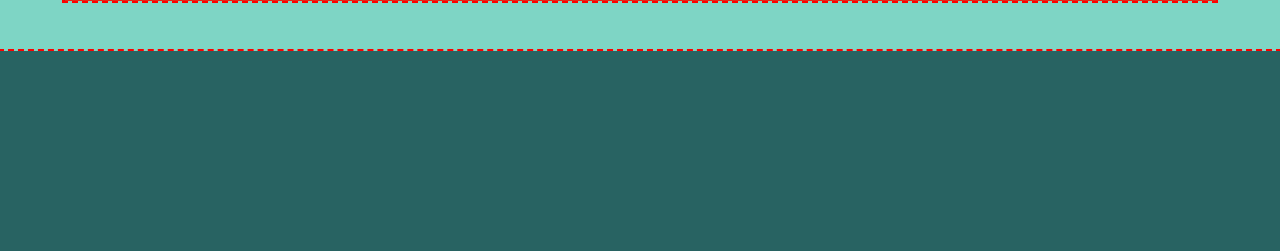
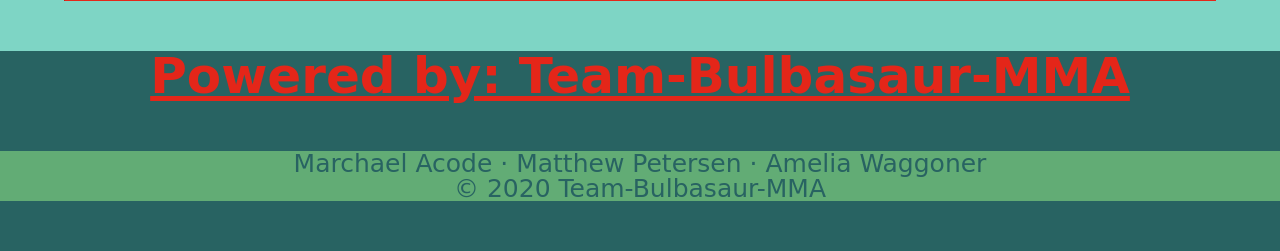
Before and after one commit to Team-Bulbasaur-MMA/Ronin, a Node server app: page /index in a window 1280 px wide. Shown: the part 1079-1330 px from the top of the page. Run offline with Node 20, Linux system fonts and the light colour scheme; some libraries are stand-ins or nearby versions; some web fonts are replaced.

Commit message:
added copyright and our names to the footer

```diff
--- a/public/styles/base.css
+++ b/public/styles/base.css
@@ -1,5 +1,4 @@
 * {
-  outline: dashed red 2px;
   box-sizing: border-box;
 }
 
--- a/public/styles/layout.css
+++ b/public/styles/layout.css
@@ -13,6 +13,10 @@ body {
   color: rgb(40, 99, 98);
   font-family: 'Ma Shan Zheng', cursive;
   /* Link for the custom google font: <link href="https://fonts.googleapis.com/css2?family=Ma+Shan+Zheng&display=swap" rel="stylesheet"> */
+}
+
+footer {
+  text-align: center;
 }
 
 /* Animated Weather Icons - https://codepen.io/joshbader/pen/EjXgqr */
--- a/views/layout/footer.ejs
+++ b/views/layout/footer.ejs
@@ -1,3 +1,5 @@
 <footer>
-
+ <h1 class='title'>Powered by: Team-Bulbasaur-MMA</h1>
+   <p>Marchael Acode <span>&#183;</span> Matthew Petersen <span>&#183;</span> Amelia Waggoner</p>
+   <p><span>&#169</span> 2020 Team-Bulbasaur-MMA</p>
 </footer>
--- a/views/pages/aboutUs.ejs
+++ b/views/pages/aboutUs.ejs
@@ -20,7 +20,7 @@
       <li>B.A. Japanese language & culture, and I am a Pacific Nothwest software programmer.</li>
       <li>Always had a interest in software programming & technology.</li>
       <li>I picked this skill because it will get me into a career where I can constantly grow & learn.</li>
-      <li>Goal: work at a Japanese tech company or at a company that partners with Japanese company.</li>
+      <li>I want to combine my B.A. & software programming skills, & work for a Japanese tech company or a company that is affiliated with Japan.</li>
       <li>Currently working at a veterinary hospital.</li>
       <li>Experience in customer service, time management, & team work.</li>
     </ul>
--- a/views/pages/anime.ejs
+++ b/views/pages/anime.ejs
@@ -7,7 +7,7 @@
 
   <%- include('../layout/header', {users : users}) %>
 
-  <h1 class='title'>Anime characters</h1>
+  <h1 class='title'>Anime (アニメ) characters</h1>
 
   <form action="/animeForm" method="POST">
     <fieldset>
--- a/views/pages/index.ejs
+++ b/views/pages/index.ejs
@@ -7,7 +7,7 @@
 
   <%- include('../layout/header', {users : users}) %>
 
-  <h1 class='title'>Welcome to our site <br>-<%= users %>-<br><br>Click on a City below to explore Japan</h1>
+  <h1 class='title'>ようこそ! Welcome to our site <br>-<%= users %>-<br><br>Click on a City below to explore Japan (日本)</h1>
 
   <div id='users'><%= users %></div>
 
--- a/views/pages/login.ejs
+++ b/views/pages/login.ejs
@@ -7,6 +7,7 @@
     <nav>
       <div id='logo'>
         <h1>Ronin</h1>
+        <h1>浪人</h1>
         <img src='/img/roninLogo.png'>
       </div>
     </nav>
```
